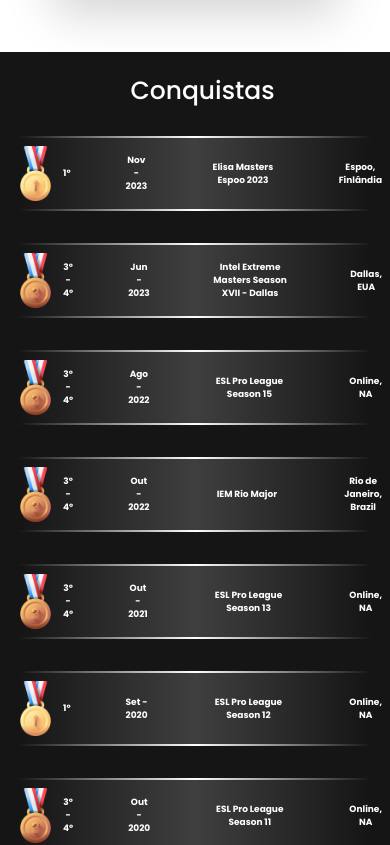
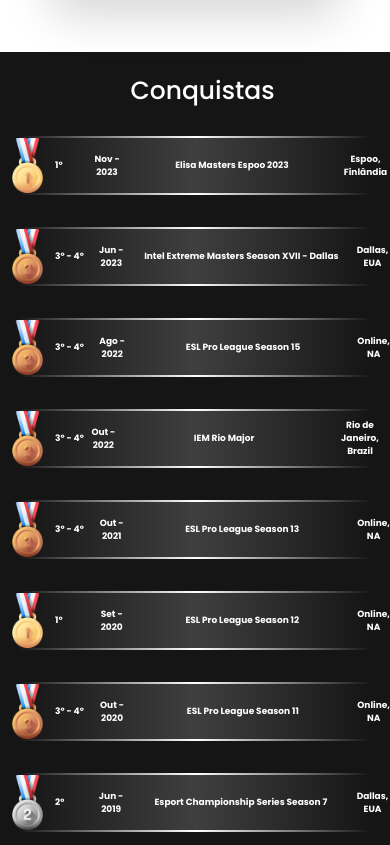
Before and after one commit to joaodes02/DesafioF, a React (Vite) app in the folder page_desafio/: page / in a window 390 px wide. Shown: the part 3100-3945 px from the top of the page. Built offline with nearby package versions, Linux system fonts and the light colour scheme.

Commit message:
reponsive update

```diff
--- a/page_desafio/src/components/achievement/achievement.css
+++ b/page_desafio/src/components/achievement/achievement.css
@@ -8,7 +8,7 @@
     rgba(63, 63, 63, 1) 50%,
     rgba(21, 21, 21, 1) 95%
   );
-  padding: 8px;
+  padding: 8px 32px;
   margin: 16px 0px;
   border-top: 2px solid;
   border-bottom: 2px solid;
@@ -68,8 +68,9 @@
     font-size: 9px;
   }
 }
-@media screen and (max-width: 375px) {
+@media screen and (max-width: 398px) {
   .info-achievement {
     gap: 0;
+    padding: 0;
   }
 }
```
